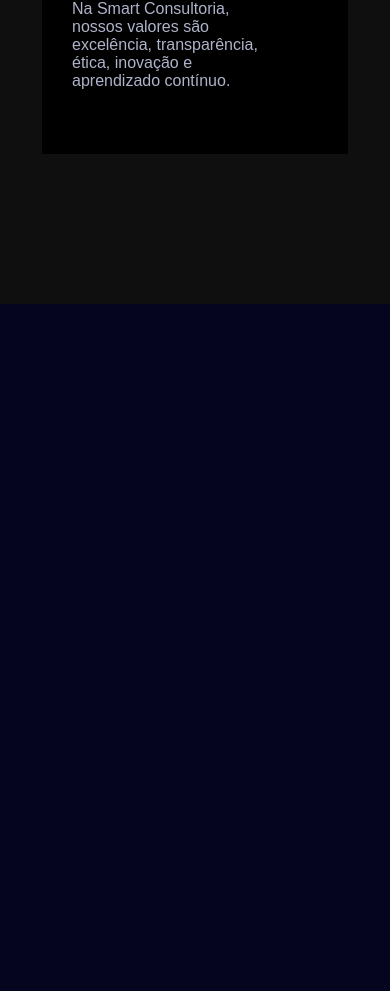
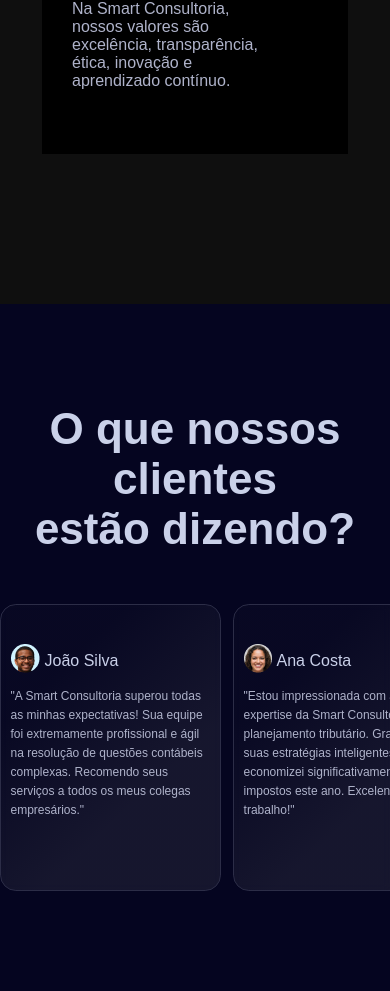
Before and after one commit to Pedrorenatopr/smart, a plain HTML site: page index.html in a window 390 px wide. Shown: the part 3803-4794 px from the top of the page. Before the commit the page ends 4107 px from the top, so only its background shows below. Drawn offline with Linux system fonts and the light colour scheme.

Commit message:
ajuste section depoimento mobile

```diff
--- a/style.css
+++ b/style.css
@@ -559,6 +559,29 @@
     padding-top: 100px;
   }
 
+  .cartao-depoimento {
+    display: flex;
+    flex-wrap: nowrap;
+    overflow-x: scroll;
+    gap: 12px;
+    align-items: center;
+    width: 100%;
+    padding-top: 50px;
+  }
+
+
+  .card-depoimento {
+    padding: 38.88px 9.528px 88.297px 9.528px;
+  }
+
+
+  .texto-depoimento {
+    width: 200px;
+  }
+
+
+
+
 
 
 
```
Also changed, not shown: index.html (+1 -1 lines).
